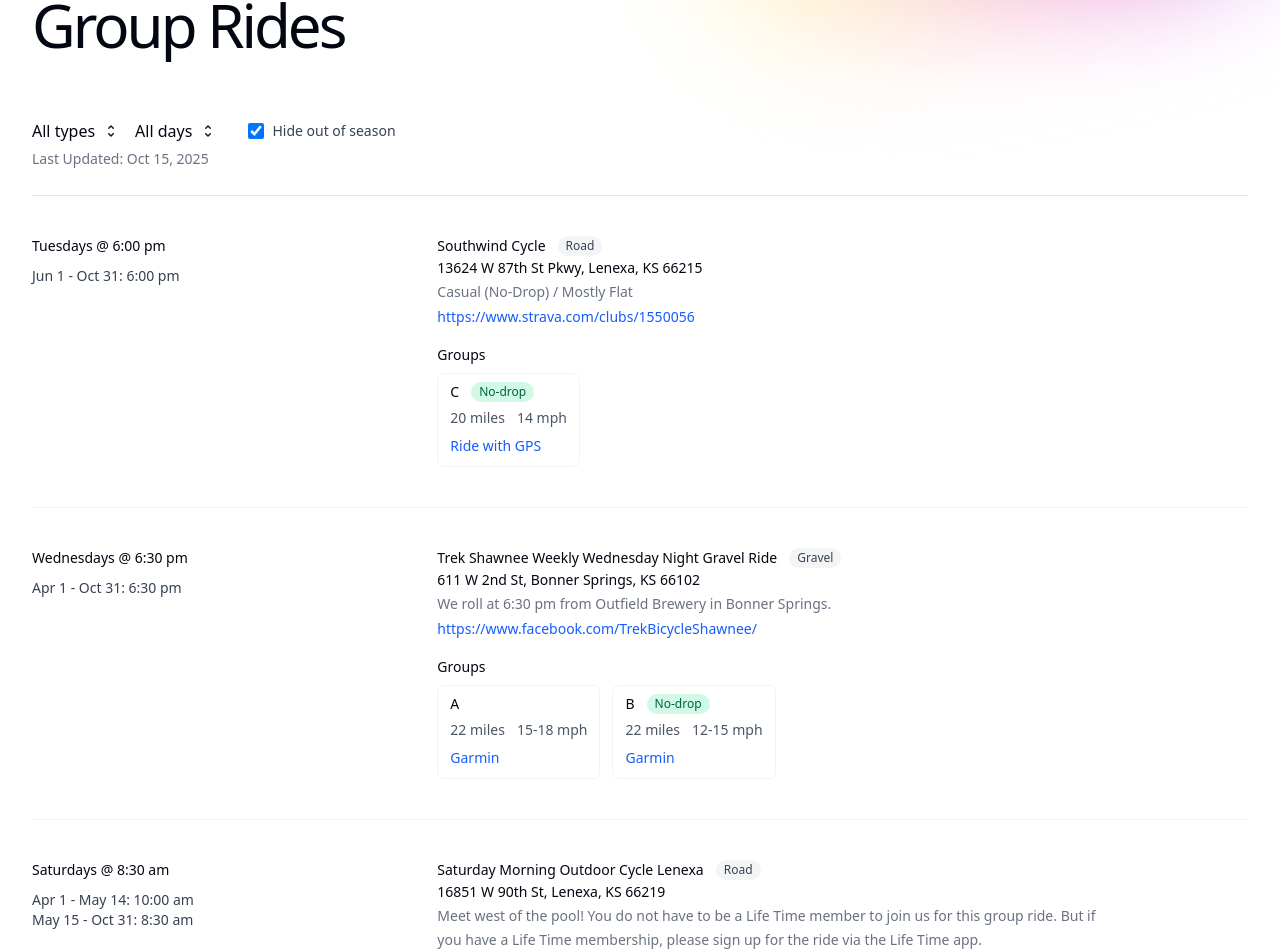
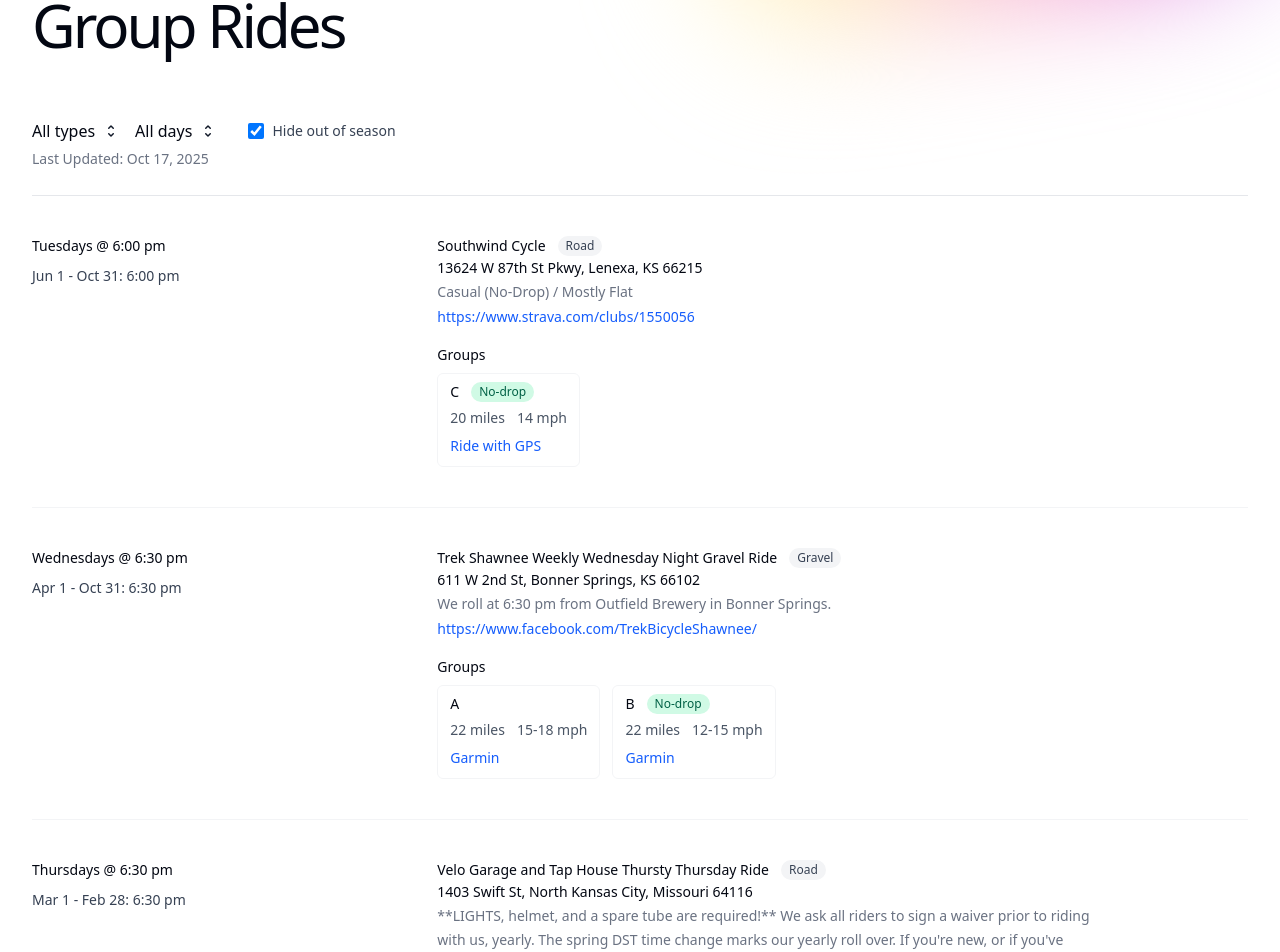
Before and after one commit to at0dd/group-rides, a Next.js app: page / in a window 1280 px wide. Shown: the part 69-1021 px from the top of the page. Built offline with nearby package versions, Linux system fonts and the light colour scheme; a web font is replaced by a local one.

Commit message:
Add velo garage ride

```diff
--- a/src/app/page.tsx
+++ b/src/app/page.tsx
@@ -1,7 +1,7 @@
 "use client"
 
 import { Link } from '@/components/link'
-import rides from '@/data/rides'
+import rides, { lastUpdate } from '@/data/rides'
 import { Days } from '@/types/days'
 import { RideTypes } from '@/types/ridetypes'
 import { Menu, MenuButton, MenuItem, MenuItems } from '@headlessui/react'
@@ -317,7 +317,7 @@
             </label>
           </div>
         </div>
-        <p className="mt-1 text-sm/6 text-gray-500">Last Updated: Oct 15, 2025</p>
+        <p className="mt-1 text-sm/6 text-gray-500">Last Updated: {lastUpdate}</p>
   <Ride type={selectedType} day={selectedDay} hideOutOfSeason={hideOutOfSeason} />
       </Container>
     </main>
--- a/src/data/rides.ts
+++ b/src/data/rides.ts
@@ -1,6 +1,8 @@
 import { Days } from "@/types/days";
 import { Ride } from "@/types/ride";
 import { RideTypes } from "@/types/ridetypes";
+
+export const lastUpdate: string = 'Oct 17, 2025'
 
 export const rides: Ride[] = [
   {
@@ -87,6 +89,24 @@
       { name: 'B', drop: false, miles: '22', avgSpeed: '12-15', garminRoute: 'https://connect.garmin.com/modern/course/335833801' },
     ],
     website: 'https://www.facebook.com/TrekBicycleShawnee/',
+  },
+  {
+    id: 'velo-garage-thursty-thursday',
+    name: 'Velo Garage and Tap House Thursty Thursday Ride',
+    address: '1403 Swift St, North Kansas City, Missouri 64116',
+    description: '**LIGHTS, helmet, and a spare tube are required!** We ask all riders to sign a waiver prior to riding with us, yearly. The spring DST time change marks our yearly roll over. If you\'re new, or if you\'ve signed the waiver before, but not since March 9th 2025, please see the bar to sign the waiver when you arrive.',
+    type: RideTypes.Road,
+    day: Days.Thursday,
+    seasons: [
+      { start: { month: 3, day: 1 }, end: { month: 2, day: 28 }, startTime: { hour: 18, minute: 30 } },
+    ],
+    groups: [
+      { name: 'A', drop: true, miles: '17', avgSpeed: '16', stravaRoute: 'https://www.strava.com/clubs/1075540/group_events/3413221923251675568' },
+      { name: 'B+', drop: true, miles: '19', avgSpeed: '14-15', stravaRoute: 'https://www.strava.com/clubs/1075540/group_events/3413621419115371392' },
+      { name: 'B', drop: false, miles: '14', avgSpeed: '11-13', stravaRoute: 'https://www.strava.com/clubs/1075540/group_events/3413621692605242734' },
+      { name: 'C', drop: false, miles: '10', avgSpeed: '10', stravaRoute: 'https://www.strava.com/clubs/1075540/group_events/3413626158377303788' },
+    ],
+    website: 'https://www.facebook.com/velogaragekc',
   }
 ];
 
```
